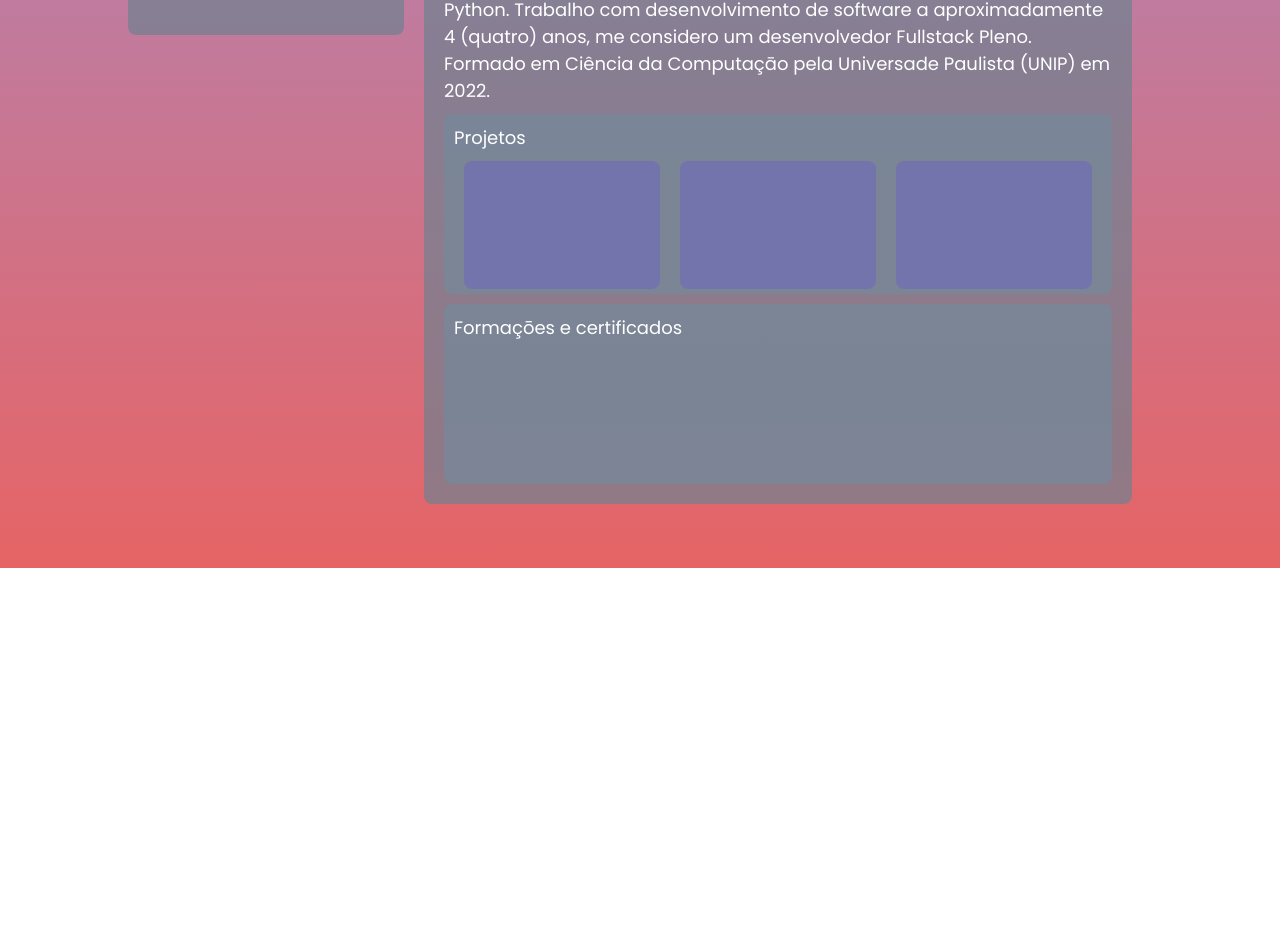
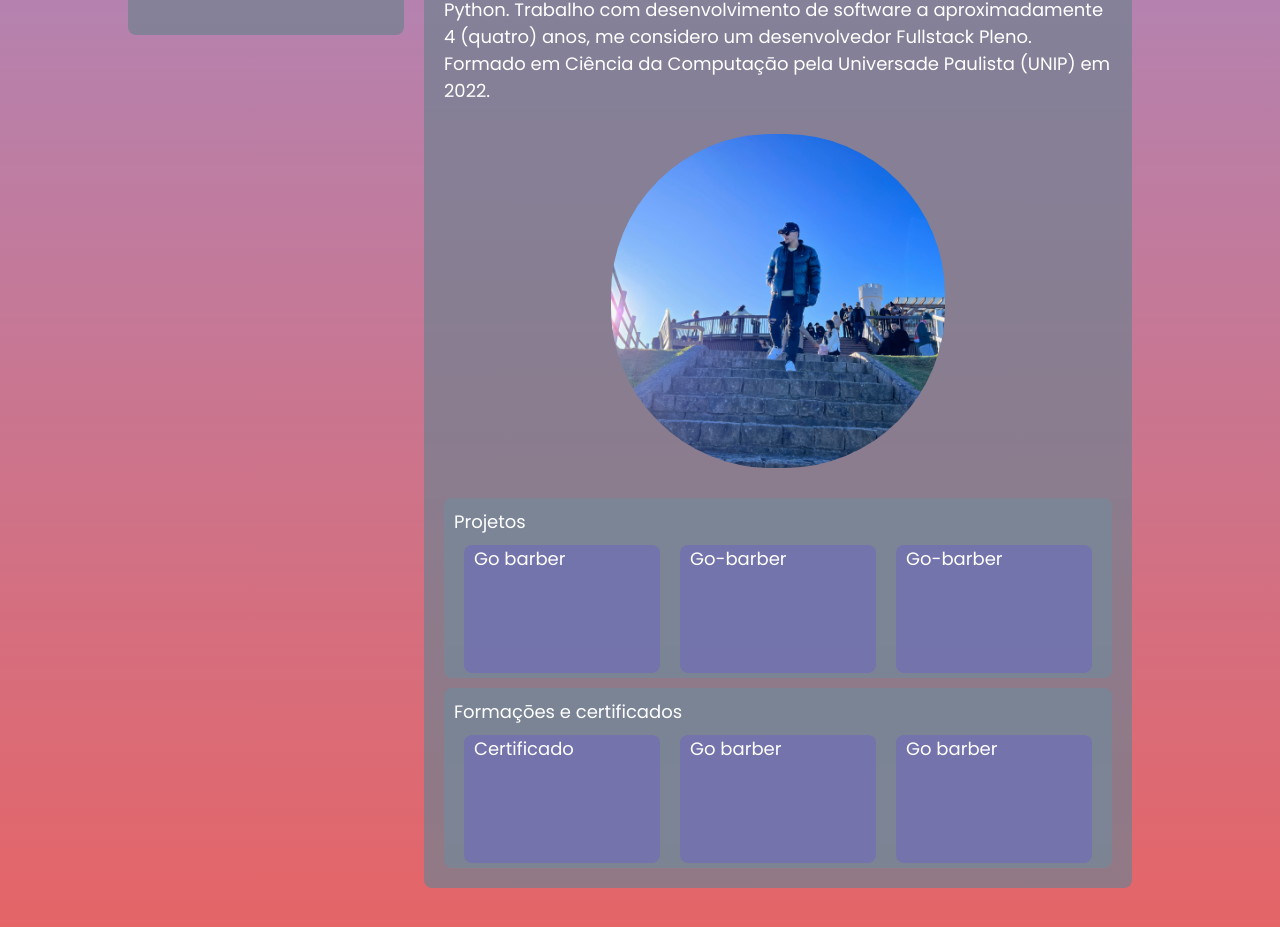
Before and after one commit to Mlodovico/Mlodovico.github.io, a React (Create React App) app: page / in a window 1280 px wide. Shown: the part 689-1616 px from the top of the page. Before the commit the page ends 1257 px from the top, so only its background shows below. Built offline with nearby package versions, Linux system fonts and the light colour scheme.

Commit message:
feat: new images and config cards

```diff
--- a/src/App.css
+++ b/src/App.css
@@ -30,8 +30,13 @@
 }
 
 .data-sector {
+  display: flex;
   align-items: center;
   justify-content: center;
+}
+
+.data-sector div {
+  margin-left: 10px;
 }
 
 .data-sector p {
@@ -133,6 +138,15 @@
 .player {
   width: 50%;
   height: 50%;
+  padding: 0px;
+  margin: 0px;
+}
+
+.profile-front-image-view {
+  display: flex;
+  align-items: center;
+  justify-content: center;
+  margin: 30px 0px;
 }
 
 .certificacion-container {
@@ -151,7 +165,7 @@
 
 .profile-image {
   width: 50%;
-  border-radius: 8px;
+  border-radius: 48%;
 }
 
 .card-box {
@@ -160,8 +174,9 @@
   padding: 0px 10px;
   margin: 10px;
   height: 100%;
+  border-radius: 8px;
+  button-shadow: none;
   background: rgba(106,90,205, 0.4);
-  border-radius: 8px;
 }
 
 @media (max-width: 1000px) {
@@ -240,10 +255,8 @@
     margin: 15px 0px 0px 0px;
   }
 
-
   .profile-image {
     width: 30vw;
-    border-radius: 8px;
     padding-bottom: 0px;
     margin-bottom: 0px;
   }
--- a/src/App.jsx
+++ b/src/App.jsx
@@ -11,7 +11,8 @@ import {
 } from "react-icons/ai";
 
 import develop1 from "./assets/develop_1.json";
-import ProfileImage from "./assets/profile_image.jpeg";
+import ProfileImage from "./assets/back-profile-image.jpeg";
+import ProfileFrontImage from "./assets/front-profile-image.jpeg";
 
 function App() {
   return (
@@ -25,10 +26,12 @@ function App() {
                 src={ProfileImage}
                 alt="Profile_Image"
               />
-              <p>Murilo Lodovico</p>
-              <p>Desenvolvedor Fullstack</p>
-              <p>25 anos</p>
-              <p>Campinas - SP/Brasil</p>
+              <div>
+                <p>Murilo Lodovico</p>
+                <p>Desenvolvedor Fullstack</p>
+                <p>25 anos</p>
+                <p>Campinas - SP/Brasil</p>
+              </div>
             </div>
             <span className="separator" />
 
@@ -127,18 +130,40 @@ function App() {
             Formado em Ciência da Computaçāo pela Universade Paulista (UNIP) em
             2022.
           </p>
+          <div className="profile-front-image-view">
+            <img
+              className="profile-image"
+              src={ProfileFrontImage}
+              alt="Profile_Image"
+            />
+          </div>
 
           <div className="certificacion-container">
             <p>Projetos</p>
             <div className="card">
-              <div className="card-box"></div>
-              <div className="card-box"></div>
-              <div className="card-box"></div>
+              <div className="card-box">
+                <p>Go barber</p>
+              </div>
+              <div className="card-box">
+                <p>Go-barber</p>
+              </div>
+              <div className="card-box">
+                <p>Go-barber</p>
+              </div>
             </div>
           </div>
           <div className="certificacion-container">
+            <p>Formaçōes e certificados</p>
             <div className="card">
-              <p>Formaçōes e certificados</p>
+              <div className="card-box">
+                <p>Certificado</p>
+              </div>
+              <div className="card-box">
+                <p>Go barber</p>
+              </div>
+              <div className="card-box">
+                <p>Go barber</p>
+              </div>
             </div>
           </div>
         </div>
```
Also changed, not shown: src/assets/front-profile-image.jpeg (added), 1 other file (tests, documents, lock files or other folders).
